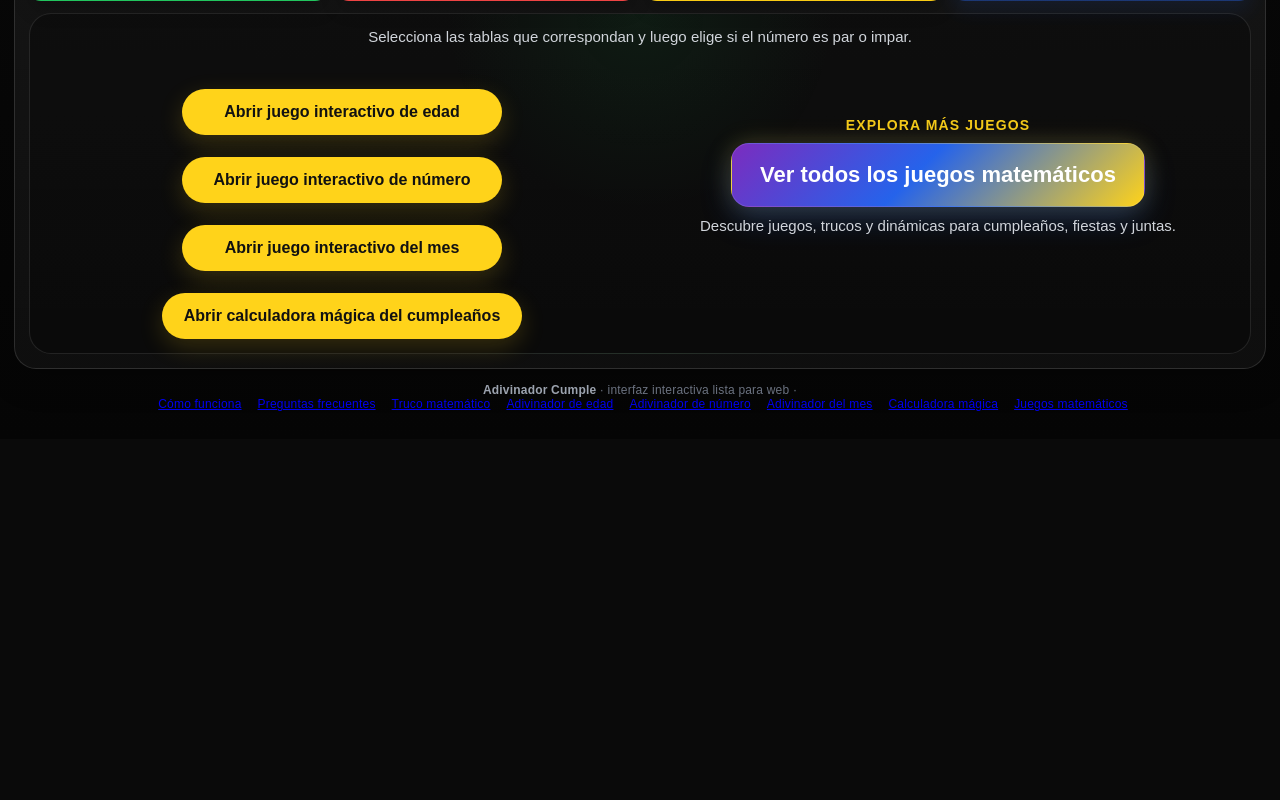
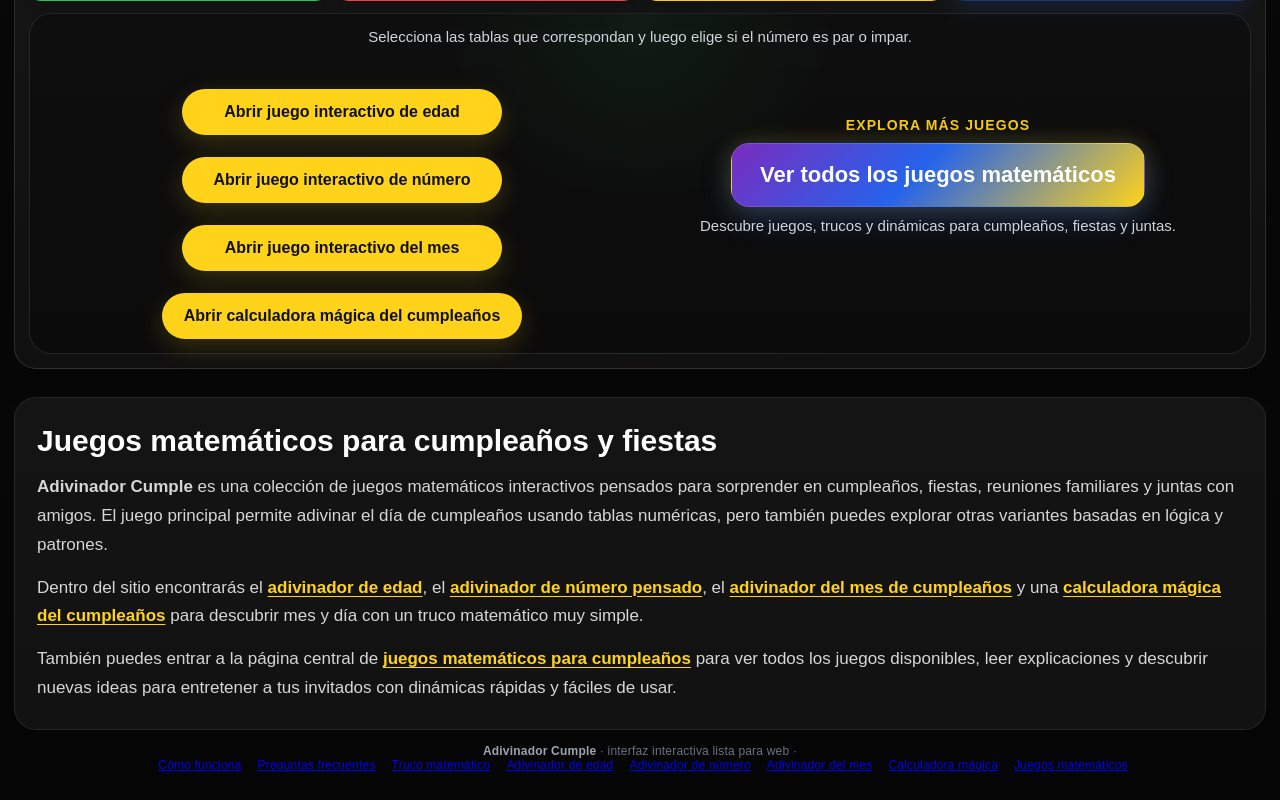
Before and after one commit to kjamett/adivinador-cumple, a React (Vite) app: page / in a window 1280 px wide. Shown: the part 750-1550 px from the top of the page. Before the commit the page ends 1189 px from the top, so only its background shows below. Built offline with nearby package versions, Linux system fonts and the light colour scheme.

Commit message:
Agrega bloque SEO en home

```diff
--- a/src/components/AdivinadorCumple.css
+++ b/src/components/AdivinadorCumple.css
@@ -1194,3 +1194,55 @@
     margin-top: 12px;
   }
 }
+.adiv-seo-home {
+  margin-top: 28px;
+  padding: 26px 22px;
+  border-radius: 22px;
+  border: 1px solid rgba(255, 255, 255, 0.08);
+  background:
+    linear-gradient(180deg, rgba(255, 255, 255, 0.02), rgba(255, 255, 255, 0.01)),
+    #0f0f10;
+  text-align: left;
+}
+
+.adiv-seo-home h2 {
+  margin: 0 0 14px;
+  font-size: 30px;
+  line-height: 1.15;
+  color: #ffffff;
+}
+
+.adiv-seo-home p {
+  margin: 0 0 14px;
+  font-size: 17px;
+  line-height: 1.7;
+  color: #d6d6d6;
+}
+
+.adiv-seo-home p:last-child {
+  margin-bottom: 0;
+}
+
+.adiv-seo-home a {
+  color: #ffd31a;
+  font-weight: 700;
+  text-decoration: underline;
+  text-underline-offset: 3px;
+}
+
+@media (max-width: 768px) {
+  .adiv-seo-home {
+    margin-top: 24px;
+    padding: 20px 16px;
+    border-radius: 18px;
+  }
+
+  .adiv-seo-home h2 {
+    font-size: 24px;
+  }
+
+  .adiv-seo-home p {
+    font-size: 16px;
+    line-height: 1.65;
+  }
+}
--- a/src/components/AdivinadorCumple.tsx
+++ b/src/components/AdivinadorCumple.tsx
@@ -478,7 +478,37 @@ export default function AdivinadorCumple() {
   	    </div>
 	  </div>
         </section>
+<section className="adiv-seo-home">
+  <h2>Juegos matemáticos para cumpleaños y fiestas</h2>
 
+  <p>
+    <strong>Adivinador Cumple</strong> es una colección de juegos matemáticos
+    interactivos pensados para sorprender en cumpleaños, fiestas, reuniones
+    familiares y juntas con amigos. El juego principal permite adivinar el día
+    de cumpleaños usando tablas numéricas, pero también puedes explorar otras
+    variantes basadas en lógica y patrones.
+  </p>
+
+  <p>
+    Dentro del sitio encontrarás el{" "}
+    <a href="/?juego=edad">adivinador de edad</a>, el{" "}
+    <a href="/?juego=numero">adivinador de número pensado</a>, el{" "}
+    <a href="/?juego=mes">adivinador del mes de cumpleaños</a> y una{" "}
+    <a href="/calculadora-magica-del-cumpleanos.html">
+      calculadora mágica del cumpleaños
+    </a>{" "}
+    para descubrir mes y día con un truco matemático muy simple.
+  </p>
+
+  <p>
+    También puedes entrar a la página central de{" "}
+    <a href="/juegos-matematicos-para-cumpleanos.html">
+      juegos matemáticos para cumpleaños
+    </a>{" "}
+    para ver todos los juegos disponibles, leer explicaciones y descubrir nuevas
+    ideas para entretener a tus invitados con dinámicas rápidas y fáciles de usar.
+  </p>
+</section>
         <footer className="adiv-footer">
           <strong>Adivinador Cumple</strong> · interfaz interactiva lista para
           web ·{" "}
```
